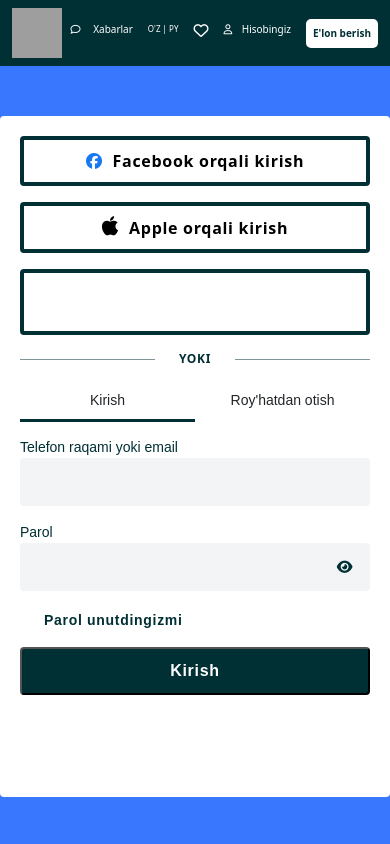
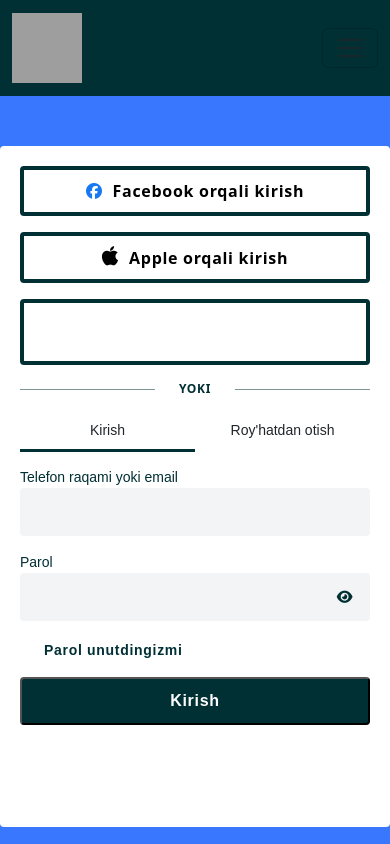
Before and after one commit to FAXRILLO/olxuz, a React (Create React App) app: page / in a window 390 px wide. Shown: the top 844 px of the page. Built offline with nearby package versions, Linux system fonts and the light colour scheme; grey boxes are pictures that could not be loaded.

Commit message:
update navbar

```diff
--- a/public/index.html
+++ b/public/index.html
@@ -1,33 +1,34 @@
 <!DOCTYPE html>
 <html lang="en">
+
 <head>
   <meta charset="utf-8" />
   <link rel="icon" href="%PUBLIC_URL%/favicon.ico" />
   <meta name="viewport" content="width=device-width, initial-scale=1" />
   <meta name="theme-color" content="#000000" />
-    <meta
-      name="description"
-      content="Web site created using create-react-app"
-    />
+  <meta name="description" content="Web site created using create-react-app" />
   <link rel="apple-touch-icon" href="%PUBLIC_URL%/logo192.png" />
   <link rel="manifest" href="%PUBLIC_URL%/manifest.json" />
-    <link href="https://cdn.jsdelivr.net/npm/bootstrap@5.0.2/dist/css/bootstrap.min.css" rel="stylesheet" integrity="sha384-EVSTQN3/azprG1Anm3QDgpJLIm9Nao0Yz1ztcQTwFspd3yD65VohhpuuCOmLASjC" crossorigin="anonymous">
 
   <link rel="stylesheet" href="https://cdnjs.cloudflare.com/ajax/libs/font-awesome/6.5.2/css/all.min.css">
 
 
-    <link rel="stylesheet" href="https://cdnjs.cloudflare.com/ajax/libs/font-awesome/6.5.2/css/all.min.css" integrity="sha512-SnH5WK+bZxgPHs44uWIX+LLJAJ9/2PkPKZ5QiAj6Ta86w+fsb2TkcmfRyVX3pBnMFcV7oQPJkl9QevSCWr3W6A==" crossorigin="anonymous" referrerpolicy="no-referrer" />
+  <link rel="stylesheet" href="https://cdnjs.cloudflare.com/ajax/libs/font-awesome/6.5.2/css/all.min.css"
+    integrity="sha512-SnH5WK+bZxgPHs44uWIX+LLJAJ9/2PkPKZ5QiAj6Ta86w+fsb2TkcmfRyVX3pBnMFcV7oQPJkl9QevSCWr3W6A=="
+    crossorigin="anonymous" referrerpolicy="no-referrer" />
   <link rel="manifest" href="%PUBLIC_URL%/manifest.json" />
 
   <title>React App</title>
 
 </head>
+
 <body>
   <noscript>You need to enable JavaScript to run this app.</noscript>
   <div id="root"></div>
 
-    <script src="https://cdn.jsdelivr.net/npm/bootstrap@5.0.2/dist/js/bootstrap.bundle.min.js" integrity="sha384-MrcW6ZMFYlzcLA8Nl+NtUVF0sA7MsXsP1UyJoMp4YLEuNSfAP+JcXn/tWtIaxVXM" crossorigin="anonymous"></script>
+
 
 
 </body>
+
 </html>
--- a/src/index.js
+++ b/src/index.js
@@ -5,6 +5,9 @@
 import { GoogleOAuthProvider } from "@react-oauth/google";
 import { ToastContainer } from "react-toastify";
 import "react-toastify/dist/ReactToastify.css";
+
+import "bootstrap/dist/css/bootstrap.min.css"
+import "bootstrap/dist/js/bootstrap.js"
 
 const root = ReactDOM.createRoot(document.getElementById("root"));
 root.render(
--- a/src/pages/Navbar/Navbar.jsx
+++ b/src/pages/Navbar/Navbar.jsx
@@ -4,22 +4,44 @@
 
 const Navbar = () => {
   return (
-    <div>
-      <nav className = "navbar">
-        <div className = "container">
-          <Link to="/">
-            <img className='brand' src="https://seeklogo.com/images/O/olx-logo-20F1656D13-seeklogo.com.png" alt="img" />
-          </Link>
-          <form className = "d-flex">
-            <h5 className='xabar'><i style={{marginRight: "10px"}} className ="fa-regular fa-comment"></i> Xabarlar</h5>
-            <h5 className='til'>O'Z | PY</h5>
-            <h5><i className ="icon fa-sharp fa-regular fa-heart"></i></h5>
-            <h5 className='hisoplar'><i style={{marginRight: "7px"}} className ="fa-regular fa-user"></i> Hisobingiz</h5>
-            <button className = "button" type="submit">E'lon berish</button>
-          </form>
-        </div>
-      </nav>
-    </div>
+    <nav class="navbar navbar-expand-lg navbar-light">
+      <div className="container">
+      <Link to={"/"} class="navbar-brand" href="#">
+        <img src="https://seeklogo.com/images/O/olx-logo-20F1656D13-seeklogo.com.png" alt="logo" />
+      </Link>
+      <button class="navbar-toggler" type="button" data-toggle="collapse" data-target="#navbarSupportedContent" aria-controls="navbarSupportedContent" aria-expanded="false" aria-label="Toggle navigation">
+        <span class="navbar-toggler-icon"></span>
+      </button>
+
+      <div class="collapse navbar-collapse" id="navbarSupportedContent">
+        <ul class="navbar-nav mr-auto">
+          <li class="nav-item">
+            <a class="nav-link msg" href="#">
+              <svg xmlns="http://www.w3.org/2000/svg" viewBox="0 0 24 24" width="1em" height="1em" class="css-1658auh"><path fill="currentColor" fill-rule="evenodd" d="M11 4.01c-3.86 0-7 3.157-7 7.038v8.426l2.553-1.283.447-.106h6c3.86 0 7-3.157 7-7.037S16.86 4.01 13 4.01h-2zM3.447 22 2 21.1V11.049C2 6.058 6.037 2 11 2h2c4.962 0 9 4.059 9 9.048s-4.038 9.047-9 9.047H7.236L3.448 22z"></path></svg>Xabarlar </a>
+          </li>
+          <li class="nav-item">
+          <a  class="nav-link rus" href="#"> <span className='gray'>O'Z |</span>Рус</a>
+          </li>
+          <li class="nav-item">
+            <a class="nav-link" href="#">
+            <svg xmlns="http://www.w3.org/2000/svg" viewBox="0 0 24 24" width="1em" height="1em" aria-label="Выделенные" class="css-l9chfa"><path fill="currentColor" fill-rule="evenodd" d="M20.219 10.367 12 20.419 3.806 10.4A3.96 3.96 0 0 1 3 8c0-2.206 1.795-4 4-4a4.004 4.004 0 0 1 3.868 3h2.264A4.003 4.003 0 0 1 17 4c2.206 0 4 1.794 4 4 0 .868-.279 1.698-.781 2.367M17 2a5.999 5.999 0 0 0-5 2.686A5.999 5.999 0 0 0 7 2C3.692 2 1 4.691 1 8a5.97 5.97 0 0 0 1.232 3.633L10.71 22h2.582l8.501-10.399A5.943 5.943 0 0 0 23 8c0-3.309-2.692-6-6-6"></path></svg>
+            </a>
+          </li>
+          <li class="nav-item dropdown">
+            <a class="nav-link dropdown-toggle" href="#" id="navbarDropdown" role="button" data-toggle="dropdown" aria-haspopup="true" aria-expanded="false"> <svg xmlns="http://www.w3.org/2000/svg" viewBox="0 0 24 24" width="1em" height="1em" class="css-1fne1f4"><path fill="currentColor" fill-rule="evenodd" d="M12 12c4.963 0 9 4.038 9 9l-1 1H4l-1-1c0-4.962 4.037-9 9-9zm0 2c-3.52 0-6.442 2.613-6.929 6H18.93c-.487-3.387-3.409-6-6.93-6zm0-12c2.481 0 4.5 2.019 4.5 4.5 0 2.482-2.019 4.5-4.5 4.5a4.505 4.505 0 0 1-4.5-4.5C7.5 4.019 9.519 2 12 2zm0 2a2.503 2.503 0 0 0-2.5 2.5C9.5 7.878 10.621 9 12 9s2.5-1.122 2.5-2.5S13.379 4 12 4z"></path></svg> Hisobingiz</a>
+
+            <div class="dropdown-menu" aria-labelledby="navbarDropdown">
+              <a class="dropdown-item" href="#">Action</a>
+              <a class="dropdown-item" href="#">Another action</a>
+              <div class="dropdown-divider"></div>
+              <a class="dropdown-item" href="#">Something else here</a>
+            </div>
+          </li>
+        </ul>
+        <button className="ad">E‘lon berish</button>
+      </div>
+      </div>
+    </nav>
   )
 }
 
--- a/src/pages/Navbar/Navbar.scss
+++ b/src/pages/Navbar/Navbar.scss
@@ -2,26 +2,46 @@
     background-color: rgba($color: #002f34, $alpha: 1.0);
     color: white;
     align-items: center;
-    .brand{
-        width: 70px;
-        height: 70px;
+    .navbar-brand{
+        img{
+
+            width: 70px;
+            height: 70px;
+        }
     }
-    form{
+    .collapse{
         text-align: center;
+        display: flex;
         align-items: center;
-        justify-content: center;
-        .xabar{
-            font-size: 20px;
+        justify-content: space-between;
+        margin-left: 600px;
+        ul{
+            li{
+                a{
+                    color: #ffffff;
+                    margin-left: 18px;
+                    font-family: Geomanist, Arial, sans-serif;
+                    font-size: 16px;
+                    font-weight: 600;
+                    svg{
+                        height: 22px;
+                        width: 22px;
+                        margin-right: 10px;
+                    }
+                }
+                .rus{
+                    font-size: 14px;
+                    color: white;
+                    font-weight: normal;
+                    span{
+                        font-size: 14px;
+                        color: rgb(127, 151, 153);
+                        margin-right: 10px;
+                    }
+                }
+            }
         }
-        .til{
-           padding: 0 30px;
-           font-size: 17px;
-        }
-        .hisoplar{
-            padding: 0 30px;
-            font-size: 20px;
-        }
-        .button{
+        button{
             background-color: white;
             color: #002f34;
             font-weight: 700;
@@ -29,7 +49,7 @@
             border-radius: 5px;
             border: 2px solid white;
         }
-        .button:hover{
+        button:hover{
             background-color: #002f34;
             color: white;
             border-radius: 5px;
@@ -37,78 +57,3 @@
         }
     }
 }
-
-@media only screen and (max-width: 667px) {
-    .navbar{
-
-        .brand{
-            width: 50px;
-            height: 50px;
-        }
-        form{
-            .xabar{
-                font-size: 15px;
-            }
-            .til{
-               padding: 0 30px;
-               font-size: 12px;
-            }
-            .hisoplar{
-                padding: 0 30px;
-                font-size: 15px;
-            }
-            .button{
-                font-weight: 500;
-                padding: 5px 10px;
-            }
-        }
-    }
-}
-
-@media only screen and (max-width: 540px) {
-    .navbar{
-        form{
-            .xabar{
-                font-size: 15px;
-            }
-            .til{
-               padding: 0 20px;
-               font-size: 12px;
-            }
-            .hisoplar{
-                padding: 0 20px;
-                font-size: 15px;
-            }
-            .button{
-                font-weight: bold;
-                font-size: 12px;
-                padding: 5px 10px;
-            }
-        }
-    }
-}
-@media only screen and (max-width: 440px) {
-    .navbar{
-        form{
-            .xabar{
-                font-size: 10px;
-            }
-            .til{
-               padding: 0 15px;
-               font-size: 8px;
-            }
-            .icon{
-                font-size: 15px;
-            }
-            .hisoplar{
-                padding: 0 15px;
-                font-size: 10px;
-            }
-            .button{
-                font-weight: bold;
-                font-size: 10px;
-                padding: 5px 5px;
-            }
-        }
-    }
-}
```
Lines whose indentation alone changed are shown as unchanged.
